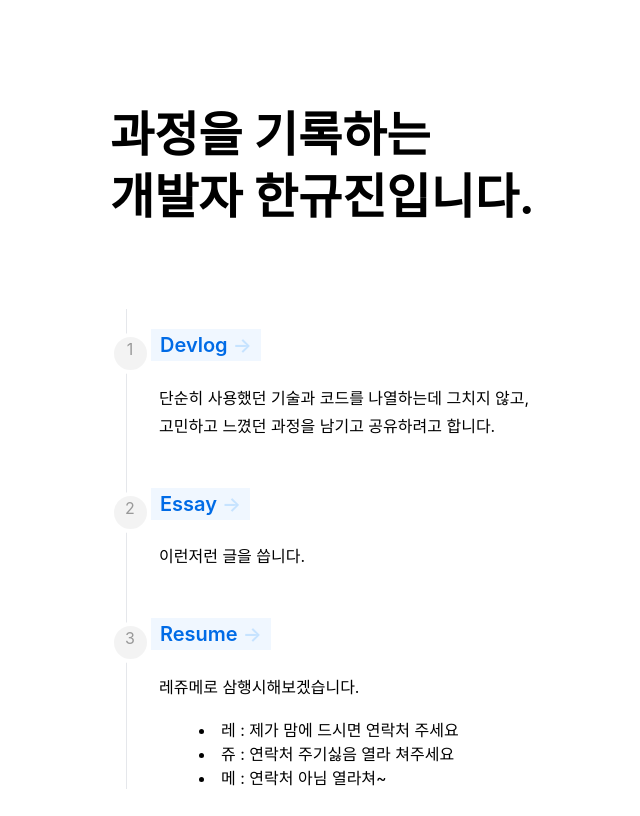
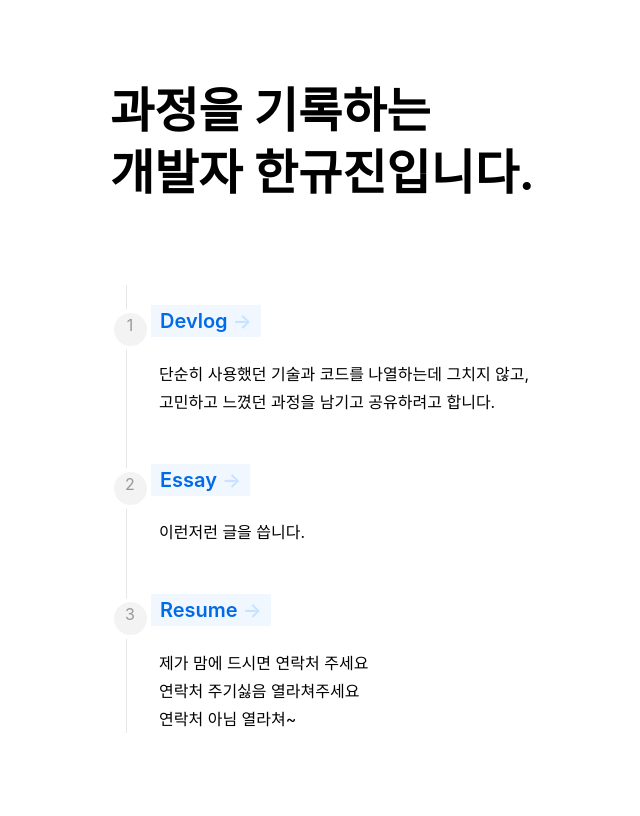
Before and after one commit to 9yujin/9yujin.site, a Next.js app: page / in a window 1280 px wide. Shown: the whole page, without its empty margins (138-778 px from the left). Built offline with nearby package versions, Linux system fonts and the light colour scheme.

Commit message:
chore : 자잘

```diff
--- a/pages/index.mdx
+++ b/pages/index.mdx
@@ -16,12 +16,7 @@ import Link from "next/link";
      <p style={{marginLeft:"8px"}}>이런저런 글을 씁니다. </p>
 
      <h4><Link className="badge" href="/resume">Resume <span style={{color:"#c6e3ff"}}>→</span></Link></h4>
-     <p style={{marginLeft:"8px"}}>레쥬메로 삼행시해보겠습니다.</p>
-      <ul style={{listStyle:"inside", marginTop:"8px"}}>
-        <li style={{marginLeft:"8px"}}>레 : 제가 맘에 드시면 연락처 주세요</li>
-        <li style={{marginLeft:"8px"}}>쥬 : 연락처 주기싫음 열라 쳐주세요</li>
-        <li style={{marginLeft:"8px"}}>메 : 연락처 아님 열라쳐~ </li>
-      </ul>
+     <p style={{marginLeft:"8px"}}>제가 맘에 드시면 연락처 주세요<br/>연락처 주기싫음 열라쳐주세요<br/>연락처 아님 열라쳐~</p>
     </div>
 
   </div>
--- a/styles/article.ts
+++ b/styles/article.ts
@@ -155,7 +155,5 @@ export const articleStyle = css`
         color: var(--gray-500);
       }
     }
-
-    ${stepsContainer}
   }
 `;
--- a/styles/fullscreen.ts
+++ b/styles/fullscreen.ts
@@ -16,13 +16,12 @@ export const fullscreen = css`
       padding-top: 2rem;
       line-height: 130%;
 
-      margin-top: 72px;
+      margin-top: 48px;
     }
     @media (min-width: 768px) {
       h1 {
         font-size: 3rem;
         padding-top: 2rem;
-        margin-top: 72px;
       }
     }
 
```
